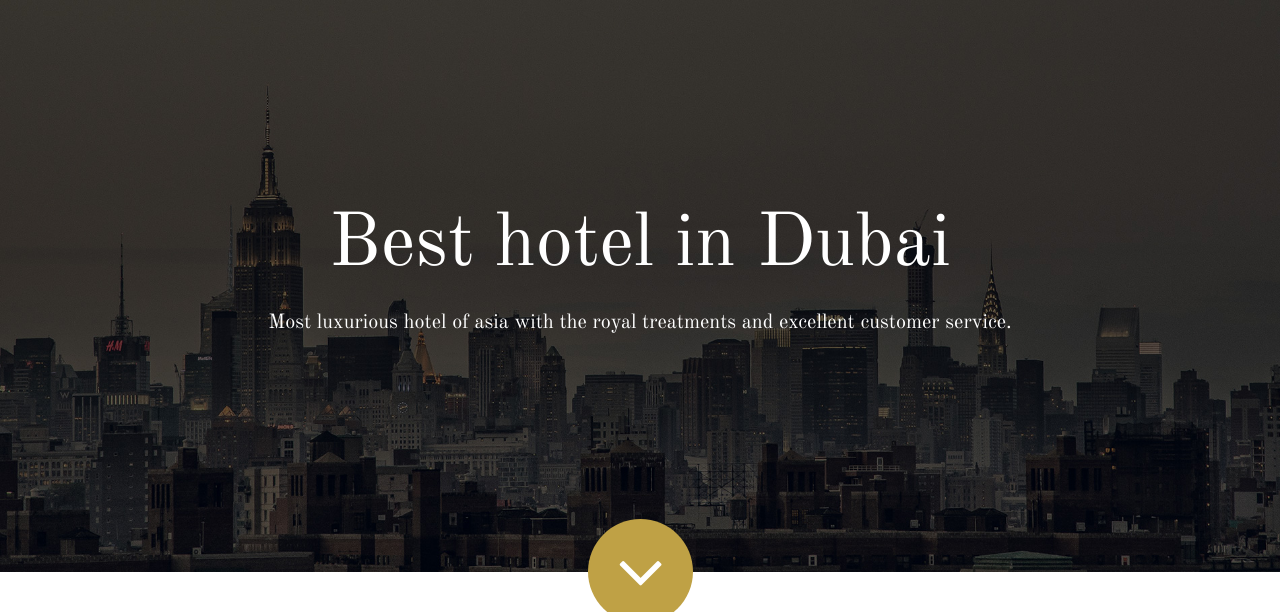
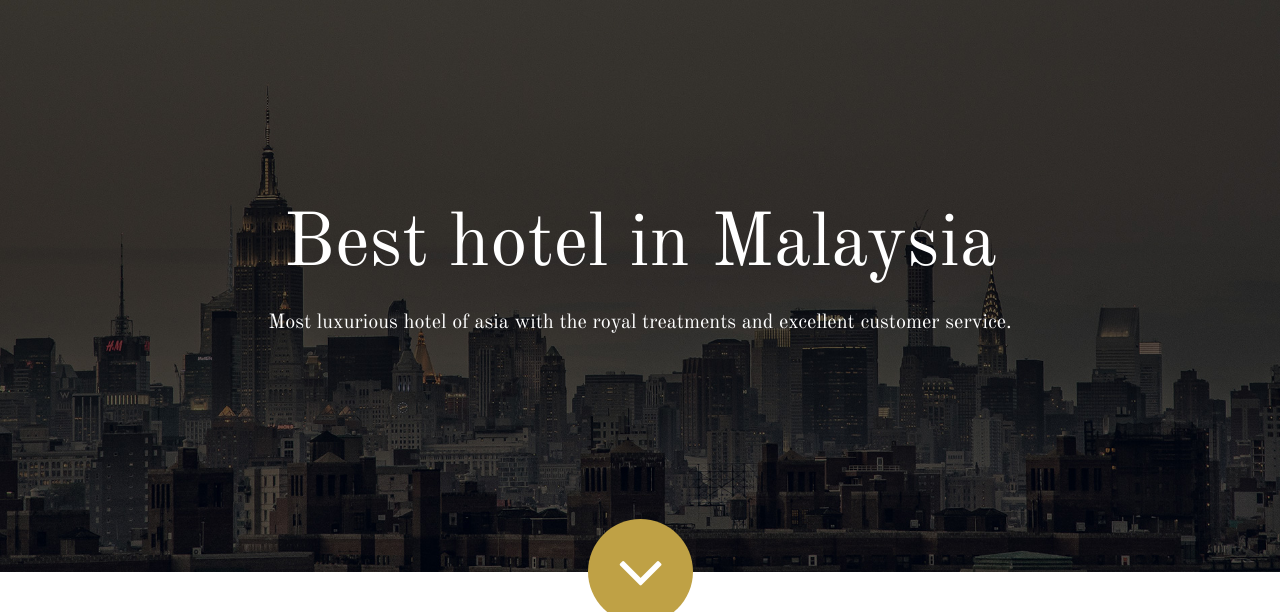
Before and after one commit to amierfirdaus/miniprojectGroup7.github.io, a PHP site: page / in a window 1280 px wide. Shown: the part 84-696 px from the top of the page. Run offline with PHP 8.4, Linux system fonts and the light colour scheme; some libraries are stand-ins or nearby versions.

Commit message:
Update index.php

```diff
--- a/index.php
+++ b/index.php
@@ -9,7 +9,7 @@
     <div class="welcome-message">
         <div class="wrap-info">
             <div class="information">
-                <h1  class="animated fadeInDown">Best hotel in Dubai</h1>
+                <h1  class="animated fadeInDown">Best hotel in Malaysia</h1>
                 <p class="animated fadeInUp">Most luxurious hotel of asia with the royal treatments and excellent customer service.</p>
             </div>
             <a href="#information" class="arrow-nav scroll wowload fadeInDownBig"><i class="fa fa-angle-down"></i></a>
```
